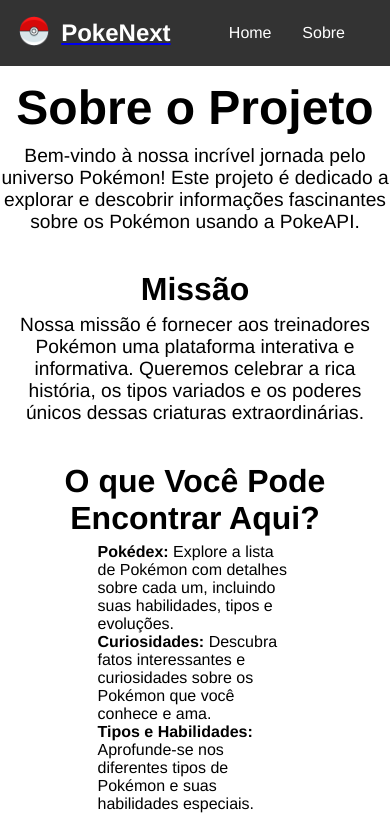
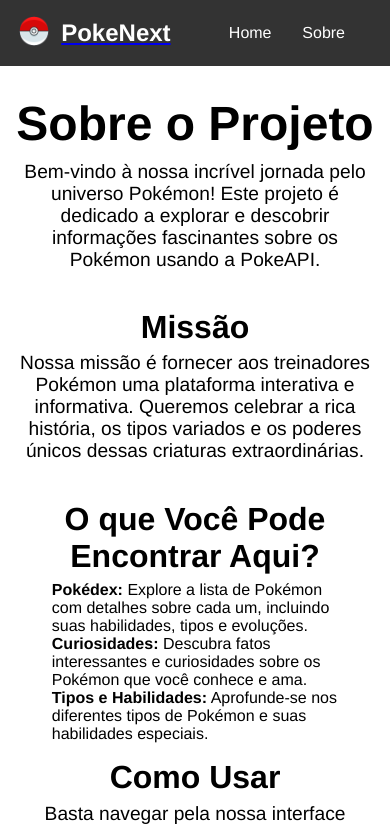
Before and after one commit to Thiago87dev/pokeNext, a Next.js app: page /about in a window 390 px wide. Shown: the top 826 px of the page. Built offline with nearby package versions, Linux system fonts and the light colour scheme.

Commit message:
favicon and responviseness about

```diff
--- a/src/components/Layout.js
+++ b/src/components/Layout.js
@@ -7,7 +7,7 @@
   return (
     <>
       <Head>
-        <link rel="shortcut icon" href="/images/favicon.ico" />
+        <link rel="shortcut icon" href="/images/pokeball.png" />
         <title>PokeNext</title>
       </Head>
       <Navbar />
--- a/src/styles/About.module.css
+++ b/src/styles/About.module.css
@@ -31,3 +31,14 @@
 .about span{
     font-weight: bold;
 }
+
+@media(max-width: 768px){
+    .about{
+        padding: 1em;
+
+    }
+
+    .about ul{
+        width: 80%;
+    }
+}
```
